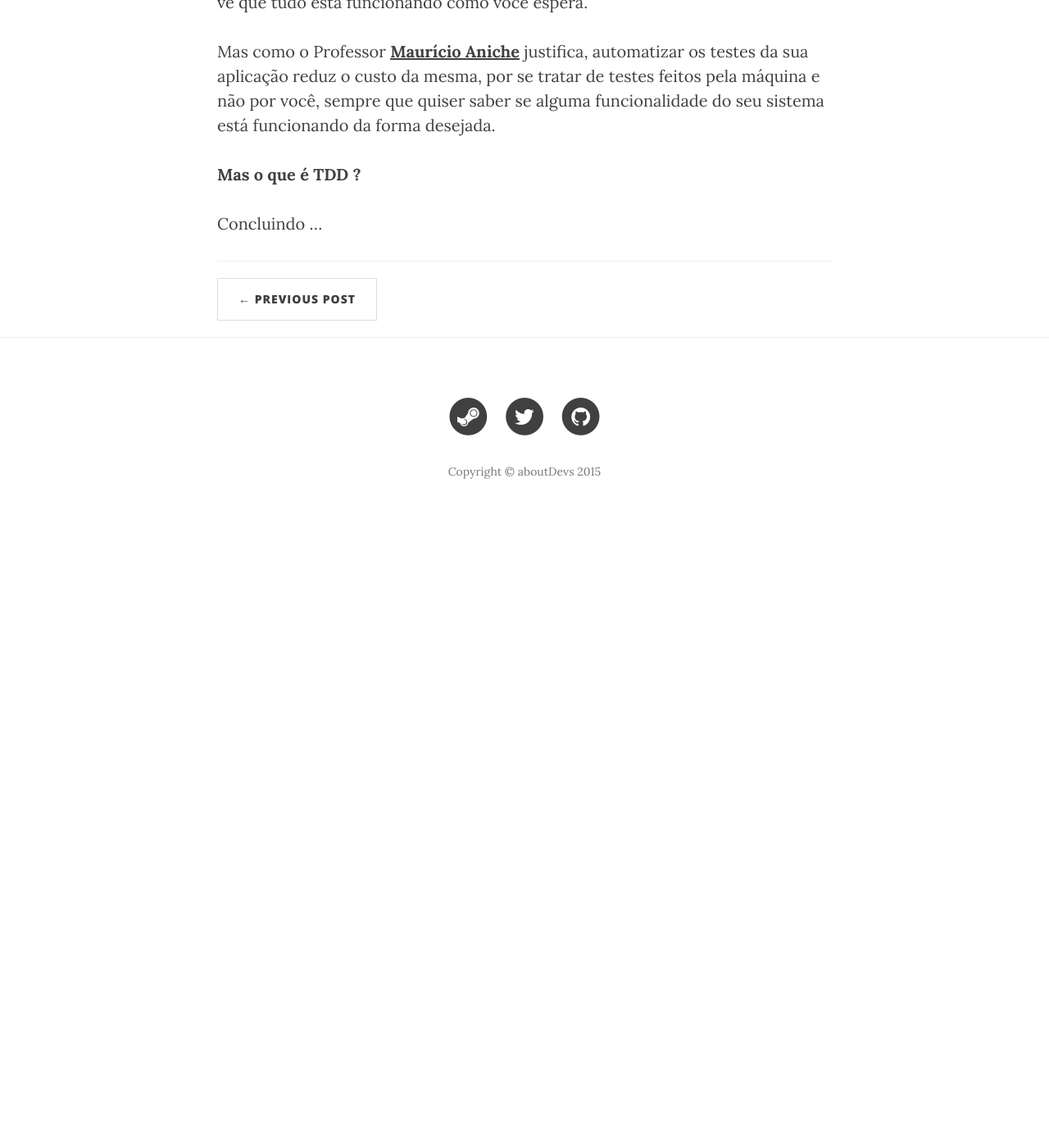
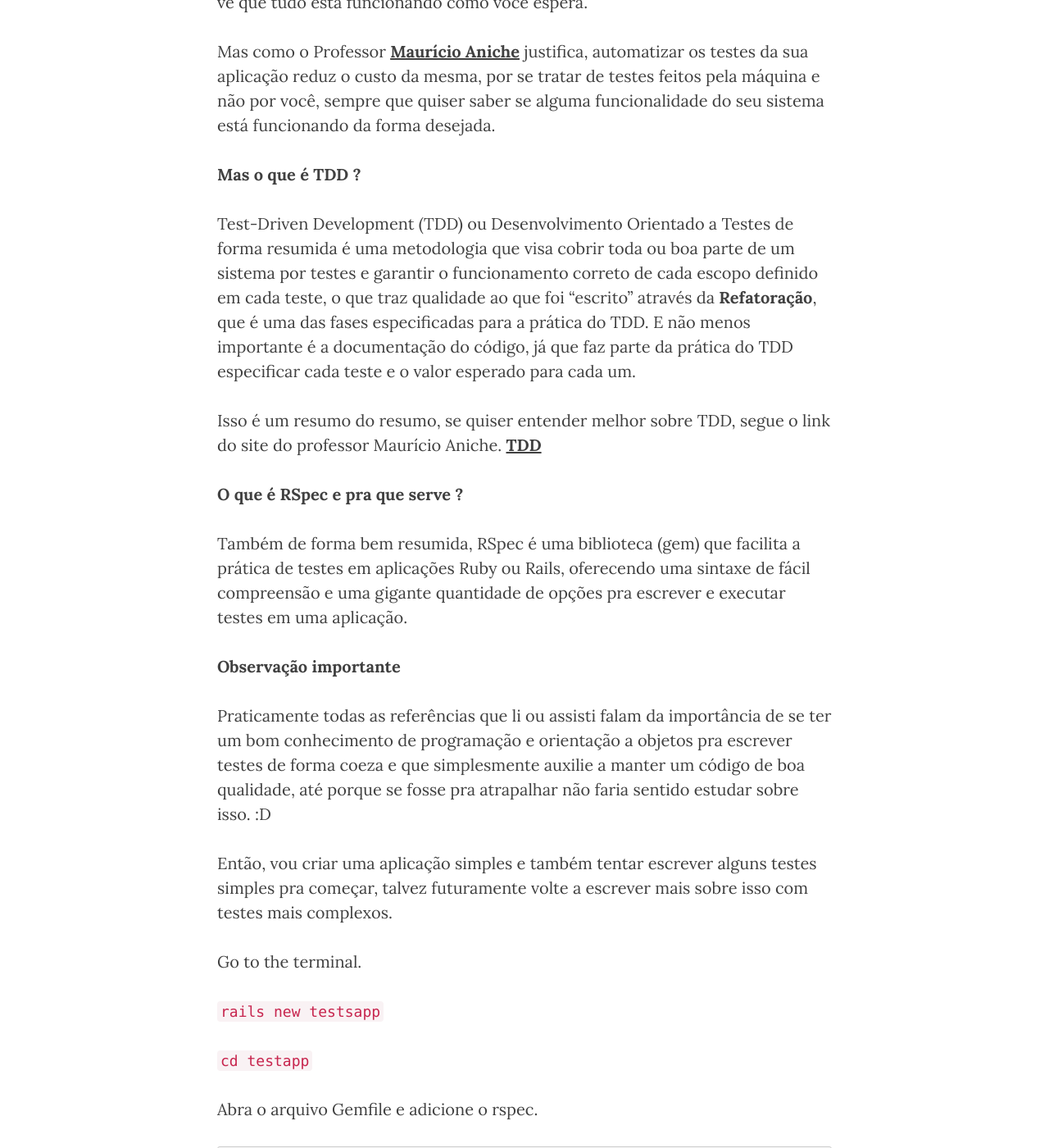
Before and after one commit to anchietajunior/aboutdevs-clean, a Jekyll site: the page built from _posts/2015-11-04-iniciando-com-rspec-no-rails.md, in a window 1280 px wide and 1400 px high, scrolled down 715 px. Shown: the whole window at 82% size. Built offline with Jekyll 4.4.1, drawn with Linux system fonts in a browser that asks for light colours; nearby versions of some CDN libraries; before the commit the page ends 1366 px from its top, so only the background shows below that; some of the changed text lies outside the part shown.

Commit message:
atualizaçao de post sobre iniciando com testes e RSpec

```diff
--- a/_posts/2015-11-04-iniciando-com-rspec-no-rails.md
+++ b/_posts/2015-11-04-iniciando-com-rspec-no-rails.md
@@ -14,4 +14,73 @@ Mas como o Professor **[Maurício Aniche](https://github.com/mauricioaniche)** j
 
 **Mas o que é TDD ?**
 
-Concluindo ...
+Test-Driven Development (TDD) ou Desenvolvimento Orientado a Testes de forma resumida é uma metodologia que visa cobrir toda ou boa parte de um sistema por testes e garantir o funcionamento correto de cada escopo definido em cada teste, o que traz qualidade ao que foi "escrito" através da **Refatoração**, que é uma das fases especificadas para a prática do TDD.
+E não menos importante é a documentação do código, já que faz parte da prática do TDD especificar cada teste e o valor esperado para cada um.
+
+Isso é um resumo do resumo, se quiser entender melhor sobre TDD, segue o link do site do professor Maurício Aniche. **[TDD](http://www.aniche.com.br/tdd/)**
+
+**O que é RSpec e pra que serve ?**
+
+Também de forma bem resumida, RSpec é uma biblioteca (gem) que facilita a prática de testes em aplicações Ruby ou Rails, oferecendo uma sintaxe de fácil compreensão e uma gigante quantidade de opções pra escrever e executar testes em uma aplicação.
+
+**Observação importante**
+
+Praticamente todas as referências que li ou assisti falam da importância de se ter um bom conhecimento de programação e orientação a objetos pra escrever testes de forma coeza e que simplesmente auxilie a manter um código de boa qualidade, até porque se fosse pra atrapalhar não faria sentido estudar sobre isso. :D
+
+Então, vou criar uma aplicação simples e também tentar escrever alguns testes simples pra começar, talvez futuramente volte a escrever mais sobre isso com testes mais complexos.
+
+Go to the terminal.
+
+`rails new testsapp`
+
+`cd testapp`
+
+Abra o arquivo Gemfile e adicione o rspec.
+
+{% highlight ruby %}
+gem "rspec-rails", "~> 3.1.0"
+{% endhighlight %}
+
+`bundle install`
+
+Pra inicializar o diretório do rspec, execute o install.
+
+`rails generate rspec:install`
+
+Agora pode ser observado no projeto a pasta spec e sua estrutura, que ainda conta com os arquivos rails_helper.rb e spec_helper.rb.
+
+Vou utilizar um escopo parecido com o do livro da **[EveryDayRails](http://everydayrails.com/)** que particularmente considero uma ótima leitura inicial pra quem quer entrar no mundo de testes automatizados com RSpec no Rails.
+
+Vamos gerar um scaffold pra que seja nossa base pra criação dos testes, vou utilizar um model chamado User.
+
+`rails generate scaffold User firstname lastname email`
+
+`rake db:migrate`
+
+Agora podemos começar a criar nossos testes.
+
+**Obs: O método correto para prática do TDD é criar o teste antes de criar nosso model, rodar o teste e garantir que o mesmo está quebrado, essa é uma das especificações do TDD, no qual o teste tem de ser escrito antes do código, mas já que o RSpec gera nosso spec junto com o model, vamos fugir um pouco disso e focar nos testes, mas aconselho que sigam o fluxo correto.**
+
+Dentro da pasta spec, existe uma outra pasta chamada models, dentro dela deverá existir um arquivo ruby chamado `user_spec.rb`, é nesse arquivo que escreveremos os testes para nosso model, testes de controller não serão abordados nesse texto, talvez futuramente. :)
+
+Abra o arquivo, ele deverá estar da seguinte forma:
+
+{% highlight ruby %}
+require 'rails_helper'
+
+RSpec.describe User, :type => :model do
+  pending "add some examples to (or delete) #{__FILE__}"
+end
+{% endhighlight %}
+
+Podemos deixar da seguinte forma, não irá alterar no resultado que esperamos:
+
+{% highlight ruby %}
+require 'rails_helper'
+
+describe User do
+  pending "add some examples to (or delete) #{__FILE__}"
+end
+{% endhighlight %}
+
+Fica bem mais intuitivo e fácil de entender.
```
